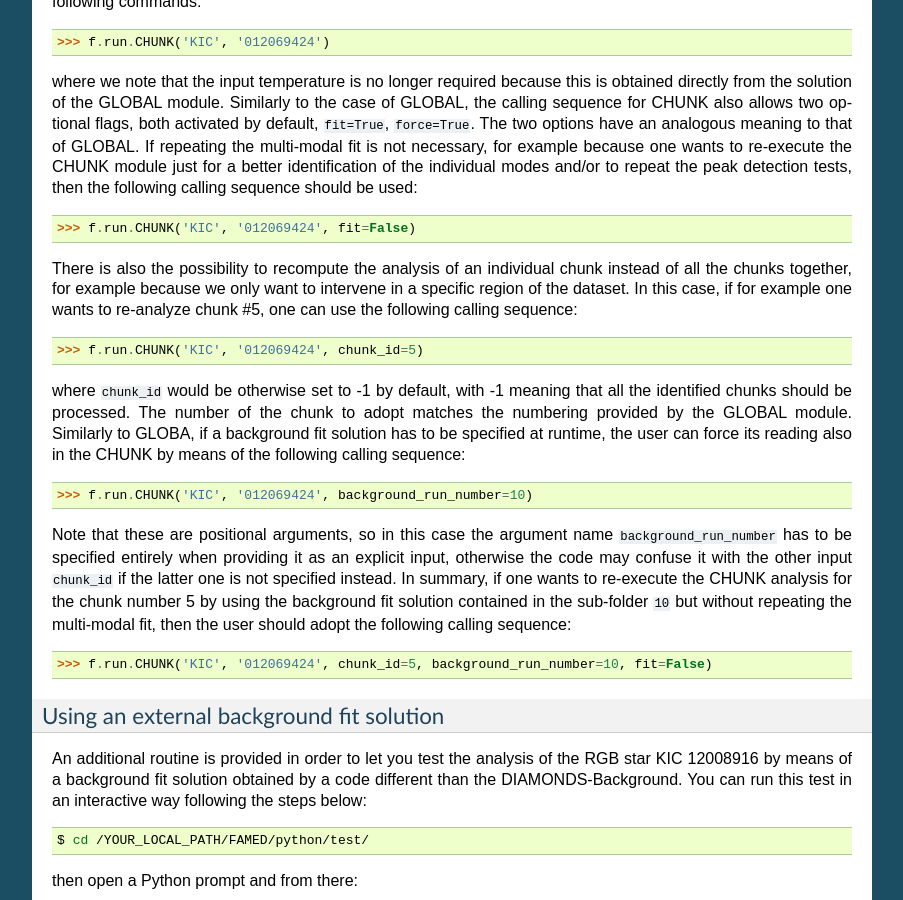
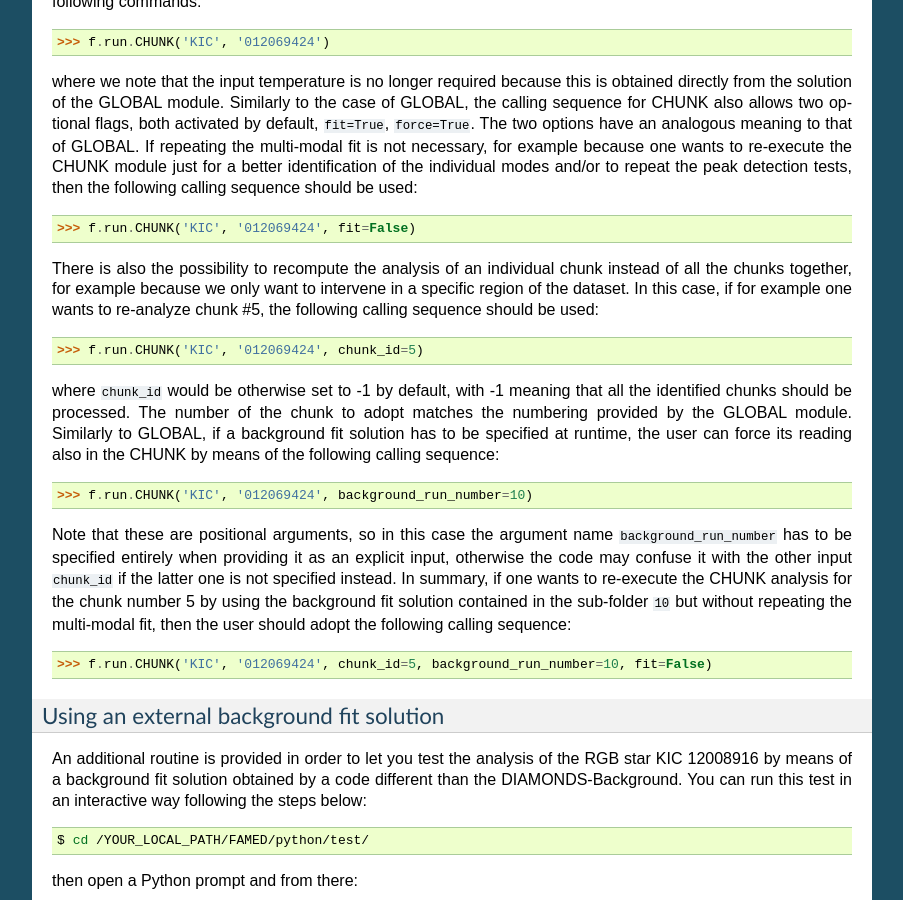
Before and after one commit to EnricoCorsaro/FAMED, a Sphinx documentation site: the page built from docs/source/getting_started.rst, in a window 1280 px wide and 900 px high, scrolled down 4018 px. Shown: the whole window, without its empty margins (198-1101 px from the left). Built offline with Sphinx 7.4.7, drawn with Linux system fonts in a browser that asks for light colours.

Commit message:
Small correction to RTD.

```diff
--- a/docs/source/getting_started.rst
+++ b/docs/source/getting_started.rst
@@ -183,14 +183,14 @@ where we note that the input temperature is no longer required because this is o
 
     >>> f.run.CHUNK('KIC', '012069424', fit=False)
 
-There is also the possibility to recompute the analysis of an individual chunk instead of all the chunks together, for example because we only want to intervene in a specific region of the dataset. In this case, if for example one wants to re-analyze chunk #5, one can use the following calling sequence:
+There is also the possibility to recompute the analysis of an individual chunk instead of all the chunks together, for example because we only want to intervene in a specific region of the dataset. In this case, if for example one wants to re-analyze chunk #5, the following calling sequence should be used:
 
 .. code ::
 
     >>> f.run.CHUNK('KIC', '012069424', chunk_id=5)
 
 where ``chunk_id`` would be otherwise set to -1 by default, with -1 meaning that all the identified chunks should be processed. The number of the chunk to adopt matches the numbering provided by the GLOBAL module.
-Similarly to GLOBA, if a background fit solution has to be specified at runtime, the user can force its reading also in the CHUNK by means of the following calling sequence:
+Similarly to GLOBAL, if a background fit solution has to be specified at runtime, the user can force its reading also in the CHUNK by means of the following calling sequence:
 
 .. code ::
 
```
